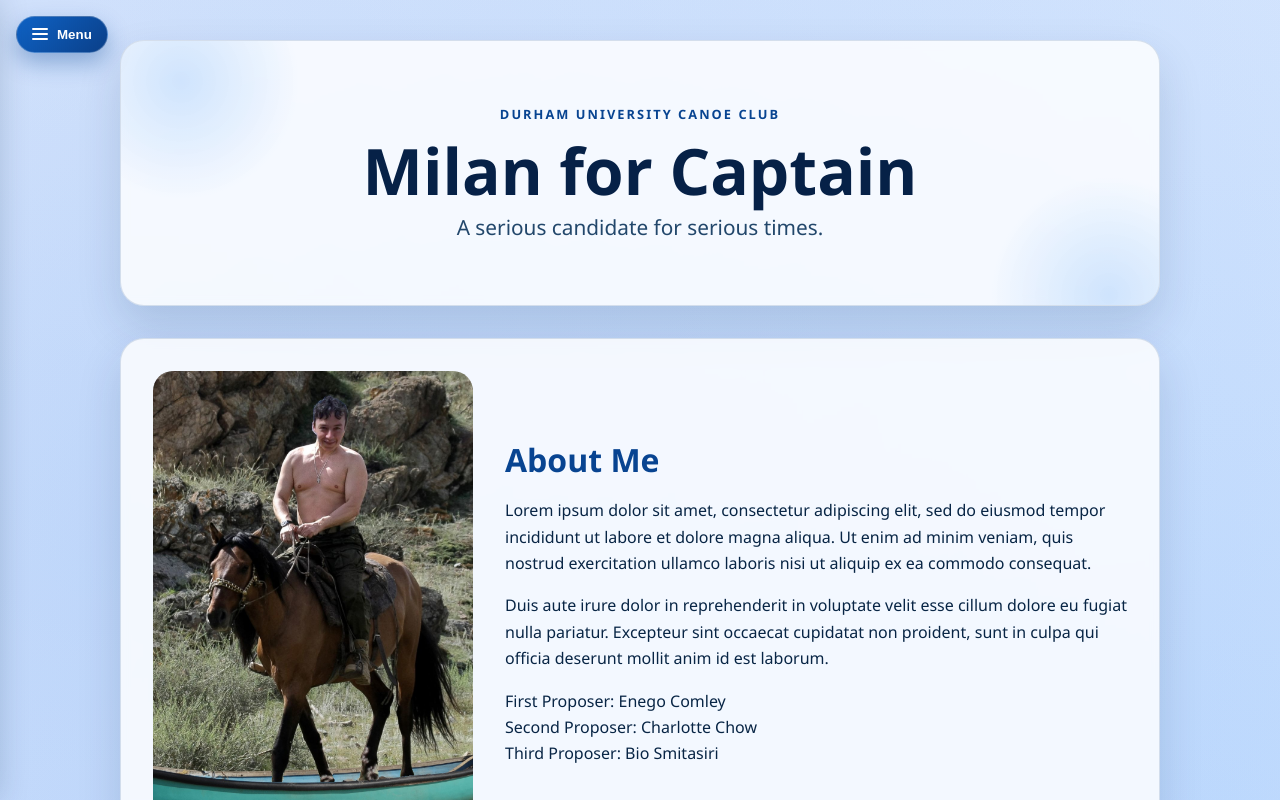
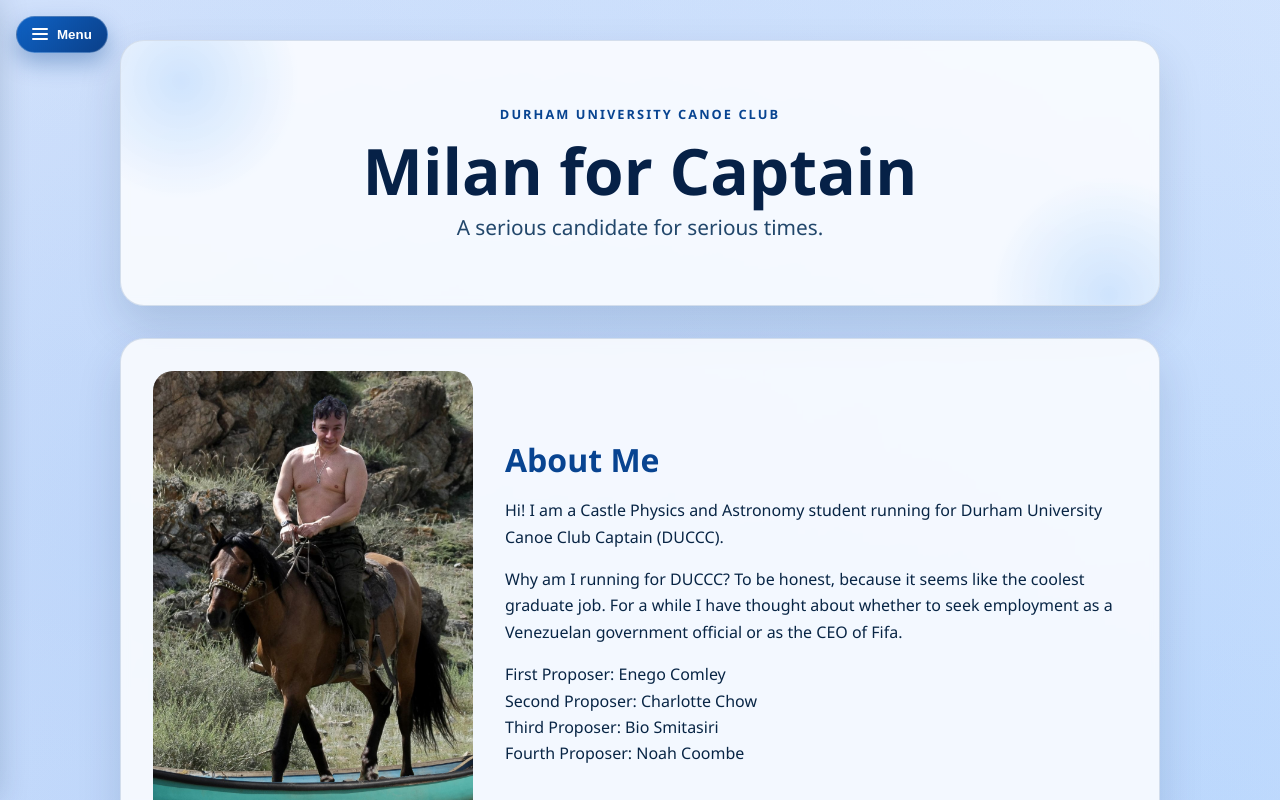
Before and after one commit to EnegoComley/MilanForCaptainWebsite, a React (Vite) app: page / in a window 1280 px wide. Shown: the top 800 px of the page. Built offline with nearby package versions, Linux system fonts and the light colour scheme.

Commit message:
About me started
Update App.jsx

```diff
--- a/src/App.jsx
+++ b/src/App.jsx
@@ -125,20 +125,16 @@ function App() {
           <div className="bio-copy">
             <h2>About Me</h2>
             <p>
-              Lorem ipsum dolor sit amet, consectetur adipiscing elit, sed do eiusmod
-              tempor incididunt ut labore et dolore magna aliqua. Ut enim ad minim
-              veniam, quis nostrud exercitation ullamco laboris nisi ut aliquip ex ea
-              commodo consequat.
+              Hi! I am a Castle Physics and Astronomy student running for Durham University Canoe Club Captain (DUCCC).
             </p>
             <p>
-              Duis aute irure dolor in reprehenderit in voluptate velit esse cillum
-              dolore eu fugiat nulla pariatur. Excepteur sint occaecat cupidatat non
-              proident, sunt in culpa qui officia deserunt mollit anim id est laborum.
+              Why am I running for DUCCC? To be honest, because it seems like the coolest graduate job. For a while I have thought about whether to seek employment as a Venezuelan government official or as the CEO of Fifa.
             </p>
             <p>
               First Proposer: Enego Comley <br/>
               Second Proposer: Charlotte Chow <br/>
-              Third Proposer: Bio Smitasiri
+              Third Proposer: Bio Smitasiri <br/>
+              Fourth Proposer: Noah Coombe
             </p>
           </div>
         </section>
```
